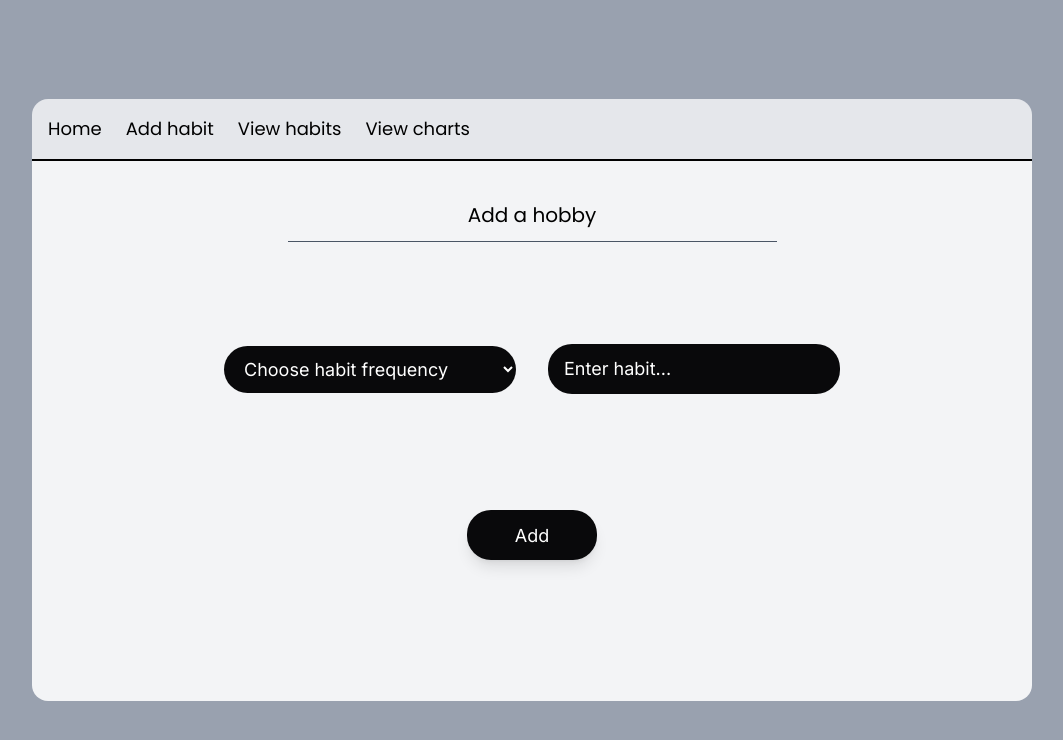
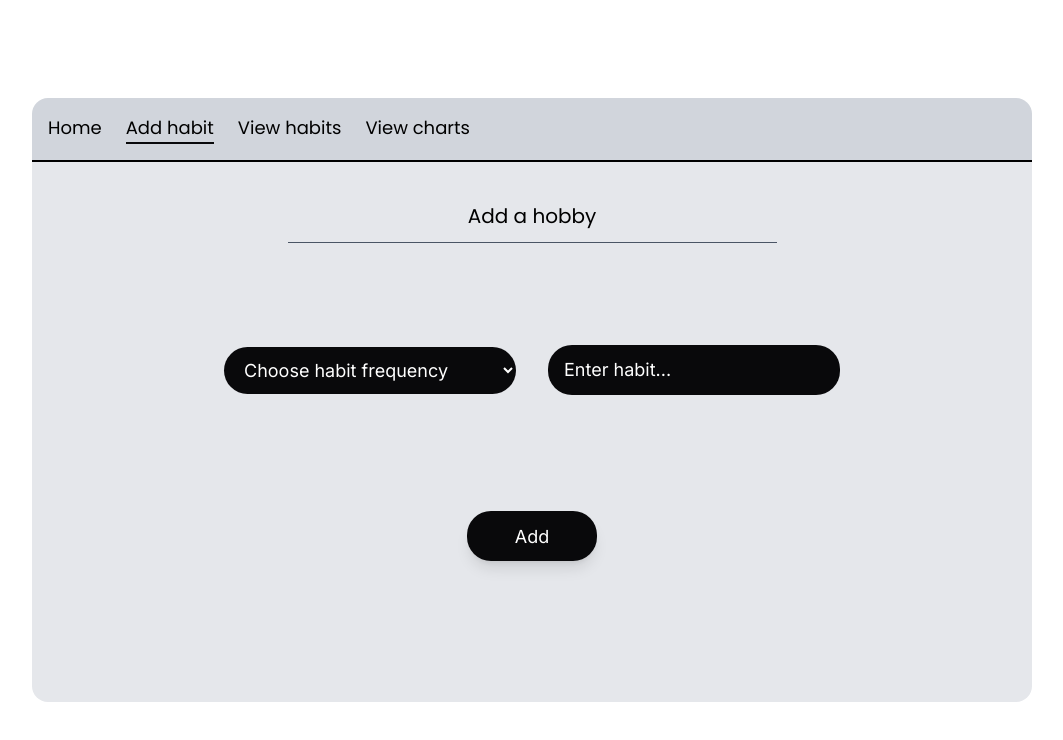
Before and after one commit to BrandonLeone1/habit-tracker-app, a React (Vite) app: page /add-habit in a window 1280 px wide. Shown: the top 740 px of the page, without its empty margins (108-1171 px from the left). Built offline with nearby package versions, Linux system fonts and the light colour scheme.

Commit message:
Updating code after making UI changes. Attempting to implement firestore database to allow users habits to be stored securely and be accessed across devices.

```diff
--- a/src/App.jsx
+++ b/src/App.jsx
@@ -5,6 +5,7 @@ import {Routes, Route} from 'react-router-dom';
 import { DefaultView } from './components/DefaultView';
 import { Navbar } from './components/Navbar';
 import { Charts } from './components/Charts';
+import { motion } from 'framer-motion'
 
 function App() {
 
@@ -44,7 +45,11 @@ function App() {
 
   return (
     <>
-    <div className='bg-gray-400 h-screen flex flex-col justify-center items-center'>
+    <motion.div
+    initial={{opacity: 0}}
+    animate={{opacity: 1}}
+    transition={{duration: 0.5}}
+    className='bg-white h-screen flex flex-col justify-center items-center'>
     <Navbar />
     <Routes>
       <Route path='/' element={<DefaultView />}>
@@ -65,7 +70,7 @@ function App() {
     </Routes>
 
 
-      </div>
+      </motion.div>
     </>
   )
 }
--- a/src/components/AddHabit.jsx
+++ b/src/components/AddHabit.jsx
@@ -1,4 +1,5 @@
 import { useState } from "react";
+import {motion} from 'framer-motion'
 
 export function AddHabit({addMethod}) {
 
@@ -21,7 +22,7 @@ export function AddHabit({addMethod}) {
 
     return (
     <>
-    <div className="bg-gray-100 w-250 max-w-[95%] min-h-135 p-10 rounded-b-2xl">
+    <div className="bg-gray-200 w-250 max-w-[95%] min-h-135 p-10 rounded-b-2xl">
 
 
 
@@ -29,6 +30,12 @@ export function AddHabit({addMethod}) {
             <hr className="text-gray-600 w-122.25 max-w-[95%] mx-auto my-3"/>
 
             <div className="flex flex-wrap w-175 min-h-75 mt-15 mx-auto max-w-[95%] gap-8 justify-center items-center">
+
+            <motion.div
+            initial={{opacity: 0, y: 40}}
+            animate={{opacity: 1, y: 0}}
+            transition={{duration: 0.5}}
+            >
                 <select
                 value={habitFreq}
                 onChange={(e) => setHabitFreq(e.target.value)}
@@ -39,7 +46,13 @@ export function AddHabit({addMethod}) {
                     <option>Daily</option>
                     <option>Weekly</option>
                 </select>
+            </motion.div>
 
+            <motion.div
+            initial={{opacity: 0, y: 40}}
+            animate={{opacity: 1, y: 0}}
+            transition={{duration: 0.5, delay: 0.3}}
+            >
                 <input
                 type="text"
                 placeholder="Enter habit..."
@@ -48,12 +61,19 @@ export function AddHabit({addMethod}) {
                 onChange={(e) => setHabitName(e.target.value)}
                 value={habitName}
                 />
+            </motion.div>
 
+            <motion.div
+
+            initial={{opacity: 0, y: 40}}
+            animate={{opacity: 1, y: 0}}
+            transition={{duration: 0.5, delay: 0.5}}>
                 <button
                 onClick={handleClick}
                 className="block bg-zinc-950 text-white font-[inter] md:px-12 md:py-3 p-3 text-lg max-h-12.5 min-w-18.75 rounded-3xl cursor-pointer shadow-lg hover:shadow-2xl hover:-translate-y-1 active:scale-95 duration-300">
                     Add
                 </button>
+            </motion.div>
 
         </div>
     </div>
--- a/src/components/Charts.jsx
+++ b/src/components/Charts.jsx
@@ -3,6 +3,7 @@ import { MonthlyBreakDown } from "./MonthlyBreakdown";
 import { WeeklyCompletions } from "./WeeklyCompletions";
 import { MonthlyCompletions } from "./MonthlyCompletions";
 import { useState } from "react";
+import {motion, AnimatePresence} from 'framer-motion'
 
 
 export function Charts({habitsList, completedHabits}) {
@@ -11,7 +12,7 @@ export function Charts({habitsList, completedHabits}) {
     const [openMonthly, setOpenMonthly] = useState({});
 
     return (
-        <div className="bg-gray-100 w-250 max-w-[95%] min-h-135 p-10 rounded-b-2xl overflow-y-scroll max-h-135">
+        <div className="bg-gray-200 w-250 max-w-[95%] min-h-135 p-10 rounded-b-2xl overflow-y-scroll max-h-135">
             <h2 className="font-[poppins] text-xl text-center">Charts Dashboard</h2>
             <hr className="text-gray-600 w-122.25 max-w-[95%] mx-auto my-3"/>
 
@@ -19,8 +20,13 @@ export function Charts({habitsList, completedHabits}) {
             {
                 habitsList.map((habit => (
 
-                    <div key={habit.id} className="flex flex-col gap-2 mt-2">
-                        <h2 className="text-lg font-[poppins] text-zinc-950">{habit.habitTitle}</h2>
+                    <motion.div
+                    initial={{opacity: 1, y: 40}}
+                    whileInView={{opacity: 1, y: 0}}
+                    viewport={{once: true, amount: 0.5}}
+                    transition={{duration: 0.5}}
+                    key={habit.id} className="flex flex-col gap-2 mt-2">
+                        <h2 className="text-lg font-[poppins] text-zinc-950">Info for habit: {habit.habitTitle}</h2>
                         <WeeklyCompletions completedHabits={completedHabits} habitId={habit.habitTitle}/>
                         <MonthlyCompletions completedHabits={completedHabits} habitId={habit.habitTitle}/>
 
@@ -36,24 +42,39 @@ export function Charts({habitsList, completedHabits}) {
                             }))} className="bg-black text-white font-[poppins] px-4 py-2 rounded-3xl text-md cursor-pointer hover:bg-zinc-800 hover:shadow-xl duration-300">{openMonthly[habit.id] ? `Close monthly chart` : 'Open monthly chart'}</button>
                         </div>
 
-                        { openWeekly[habit.id] ? (
+                        <AnimatePresence>
+                        { openWeekly[habit.id] && (
+                        <motion.div
 
-                        <WeeklyBreakDown completedHabits={completedHabits} habitId={habit.habitTitle}/>
-                        ) : (
-                            ""
+                        initial={{opacity: 0, height: 0}}
+                        animate={{opacity: 1, height: 'auto'}}
+                        exit={{opacity: 0, height: 0}}
+                        transition={{duration: 0.3}}
+                        >
+                            <WeeklyBreakDown completedHabits={completedHabits} habitId={habit.habitTitle}/>
+                        </motion.div>
+
                         )
 
 
                         }
+                        </AnimatePresence>
 
-                        { openMonthly[habit.id] ? (
+                        <AnimatePresence>
+                        { openMonthly[habit.id] && (
 
+                            <motion.div
+
+                        initial={{opacity: 0, height: 0}}
+                        animate={{opacity: 1, height: 'auto'}}
+                        exit={{opacity: 0, height: 0}}
+                        transition={{duration: 0.3}}>
                             <MonthlyBreakDown completedHabits={completedHabits} habitId={habit.habitTitle} />
-                        ) : (
-                            ""
+                            </motion.div>
                         )
                         }
-                    </div>
+                        </AnimatePresence>
+                    </motion.div>
 
                 )
 
--- a/src/components/DefaultView.jsx
+++ b/src/components/DefaultView.jsx
@@ -1,7 +1,7 @@
 export function DefaultView() {
     return (
         <>
-        <div className="bg-gray-100 w-250 max-w-[95%] min-h-135 p-10 rounded-b-2xl">
+        <div className="bg-gray-200 w-250 max-w-[95%] min-h-135 p-10 rounded-b-2xl">
             <h2 className="font-[poppins] text-xl text-center">Welcome</h2>
             <hr className="text-gray-600 w-122.25 max-w-[95%] mx-auto my-3"/>
         </div>
--- a/src/components/Navbar.jsx
+++ b/src/components/Navbar.jsx
@@ -1,13 +1,13 @@
-import { Link } from "react-router-dom";
+import { NavLink } from "react-router-dom";
 
 export function Navbar() {
     return (
-        <header className="bg-gray-200 w-250 max-w-[95%] border-b-2 border-black rounded-t-2xl p-4">
+        <header className="bg-gray-300 w-250 max-w-[95%] border-b-2 border-black rounded-t-2xl p-4">
             <nav className="flex gap-6 font-[poppins] text-lg flex-wrap">
-                <Link to='/'>Home</Link>
-                <Link to='/add-habit'>Add habit</Link>
-                <Link to='/habits'>View habits</Link>
-                <Link to='/charts'>View charts</Link>
+                <NavLink to='/' className={({isActive}) => isActive ? 'border-b-2 border-zinc-950' : ''}>Home</NavLink>
+                <NavLink to='/add-habit' className={({isActive}) => isActive ? 'border-b-2 border-zinc-950' : ''}>Add habit</NavLink>
+                <NavLink to='/habits' className={({isActive}) => isActive ? 'border-b-2 border-zinc-950' : ''}>View habits</NavLink>
+                <NavLink to='/charts' className={({isActive}) => isActive ? 'border-b-2 border-zinc-950' : ''}>View charts</NavLink>
             </nav>
         </header>
     );
--- a/src/components/StreakCalc.jsx
+++ b/src/components/StreakCalc.jsx
@@ -42,7 +42,7 @@ useEffect(() => {
 )
   return (
     <>
-    <h2 className="font-[poppins] text-lg text-center"> | streak: {streakCount}</h2>
+    <h2 className="font-[poppins] text-lg text-center">| streak: {streakCount}</h2>
     </>
   );
 }
--- a/src/components/UserHabits.jsx
+++ b/src/components/UserHabits.jsx
@@ -1,9 +1,6 @@
 import { useState } from "react";
 import { StreakCalc } from "./StreakCalc";
-import { WeeklyCompletions } from "./WeeklyCompletions";
-import { WeeklyBreakDown } from "./WeeklyBreakdown";
-import { MonthlyCompletions } from "./MonthlyCompletions";
-import { MonthlyBreakDown } from "./MonthlyBreakdown";
+import {motion} from 'framer-motion'
 
 export function UserHabits ({habitsList, completeMethod, completedHabits, deleteMethod}) {
 
@@ -35,16 +32,21 @@ export function UserHabits ({habitsList, completeMethod, completedHabits, delete
     return (
         <>
 
-        <div className="bg-gray-100 w-250 max-w-[95%] min-h-135 max-h-135 rounded-b-2xl p-4 overflow-y-scroll">
+        <div className="bg-gray-200 w-250 max-w-[95%] min-h-135 max-h-135 rounded-b-2xl p-4 overflow-y-scroll">
             <div className="w-175 min-h-75 mx-auto max-w-[95%] p-6 gap-6">
                 <h2 className="text-xl text-center font-[poppins]">Your habits</h2>
                 <hr className="text-gray-600 w-122.25 max-w-full mx-auto my-3"/>
                 {
                     habitsList.map((habit => (
-                        <div key={habit.id} className="mt-10 flex flex-col relative bg-zinc-800 rounded-2xl text-white gap-8 p-8">
+                        <motion.div
+                        initial={{opacity: 1, y: 40}}
+                        whileInView={{opacity: 1, y: 0}}
+                        viewport={{once: true, amount: 0.5}}
+                        transition={{duration: 0.5}}
+                        key={habit.id} className="mt-10 flex flex-col relative bg-zinc-800 rounded-2xl text-white gap-8 p-8">
                             <span onClick={() => handleDel(habit)} className="absolute top-1 right-4 font-[poppins] text-2xl cursor-pointer hover:scale-95 duration-75">x</span>
 
-                            <div className="flex gap-2 justify-left items-center mt-4">
+                            <div className="flex gap-2 flex-wrap justify-left items-center mt-4">
                                 <h2 className="text-lg font-[poppins] text-center">Habit: {habit.habitTitle}</h2>
                                 <StreakCalc completedHabits={completedHabits} habitId={habit.habitTitle}/>
                             </div>
@@ -52,7 +54,7 @@ export function UserHabits ({habitsList, completeMethod, completedHabits, delete
 
                             <input
                             type="checkbox"
-                            className="block md:mx-0 mx-auto appearance-none w-6.25 h-6.25 bg-gray-100 rounded checked:before:content-['✔'] checked:before:block checked:before:text-2xl checked:before:text-center checked:before:-mt-1 text-black cursor-pointer checked:bg-gray-300 duration-300"
+                            className="block md:mx-0 mx-auto appearance-none w-6.25 h-6.25 bg-gray-100 rounded checked:before:content-['✔'] checked:before:block checked:before:text-xl checked:before:text-center checked:before:-mt-1 text-black cursor-pointer checked:bg-gray-300 duration-300"
                             checked={!!confirmComplete[habit.id]}
                             onChange={() => setConfirmComplete(prev => ({
                                 ...prev,
@@ -67,7 +69,7 @@ export function UserHabits ({habitsList, completeMethod, completedHabits, delete
 
 
 
-                        </div>
+                        </motion.div>
                     )
 
                     ))
```
Lines whose indentation alone changed are shown as unchanged.
